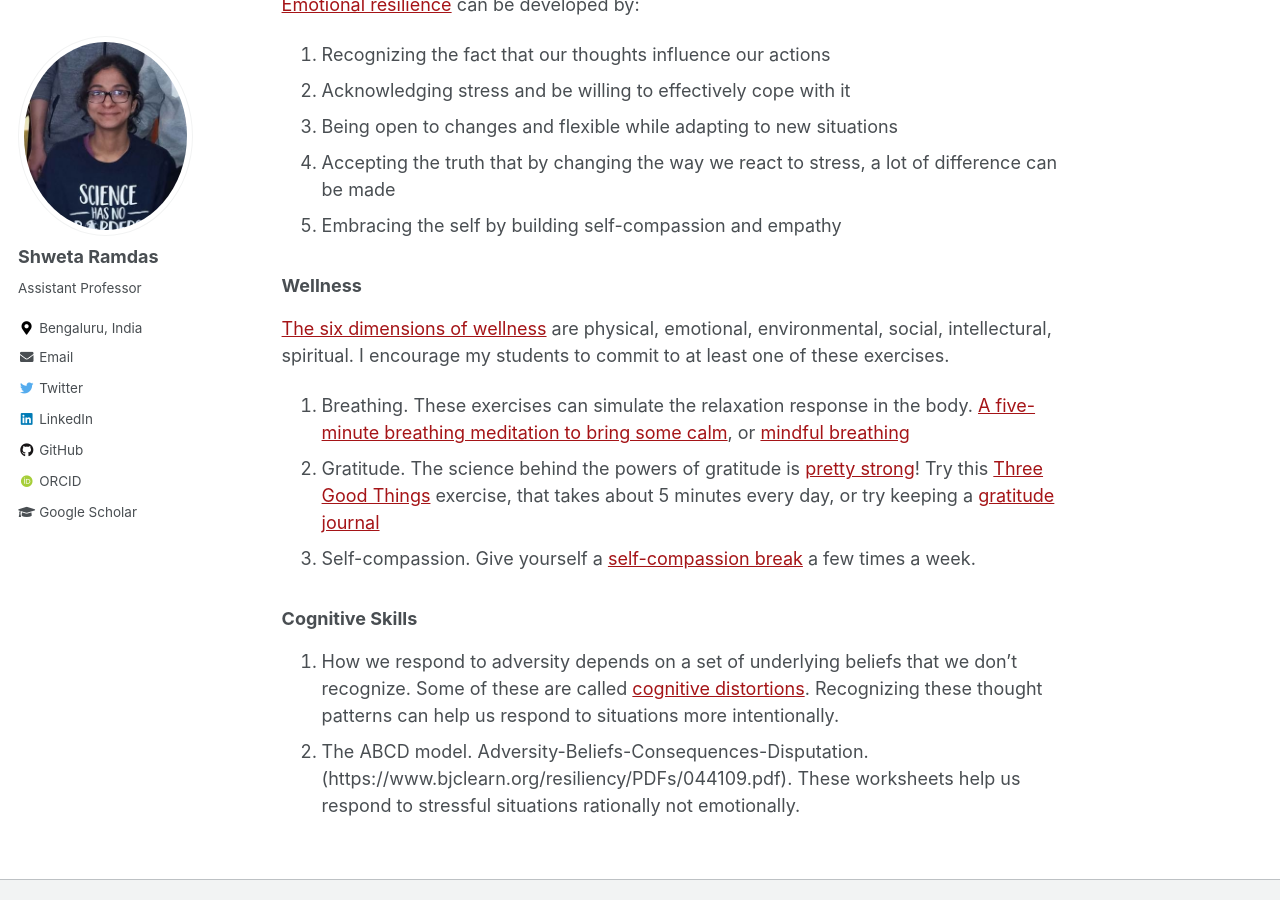
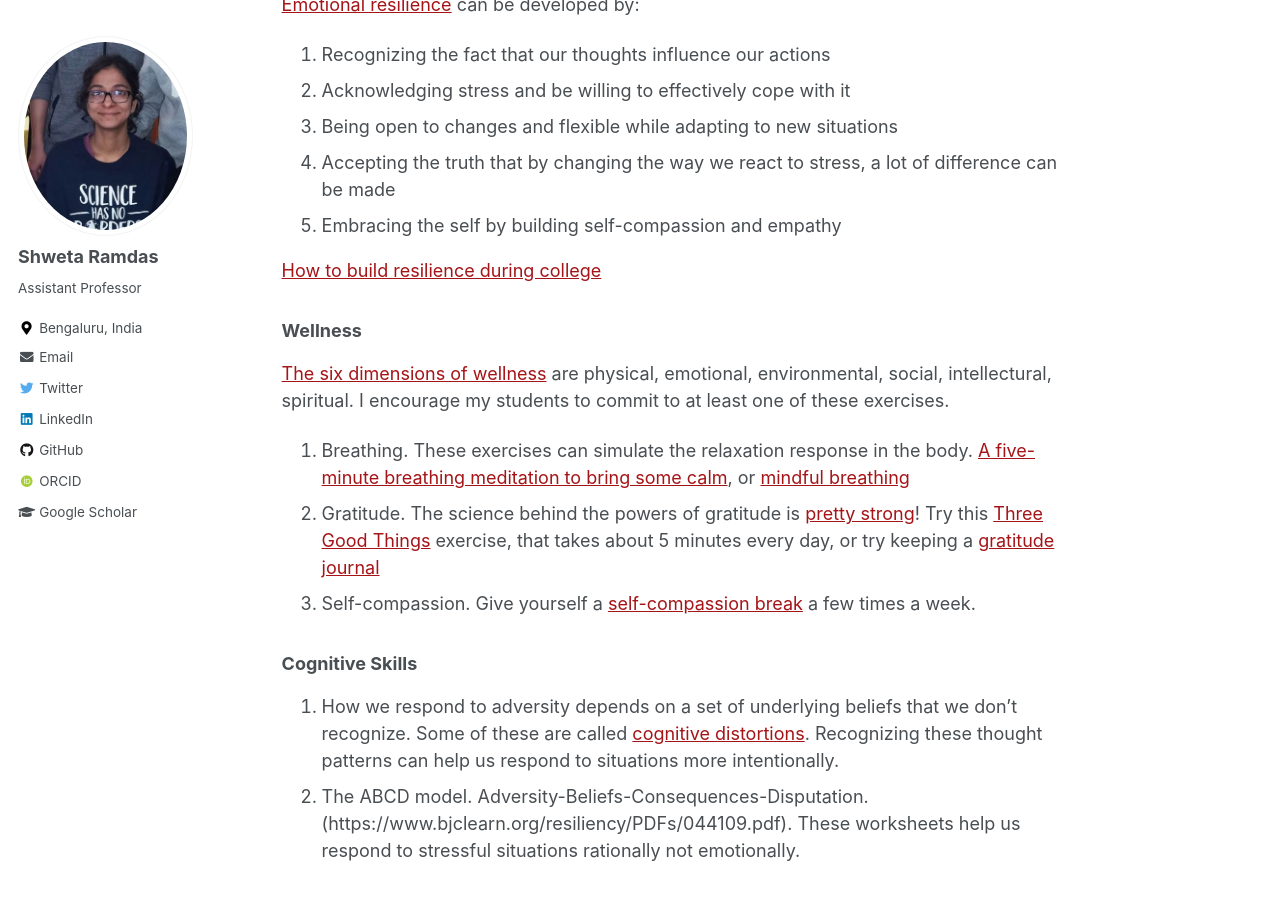
Before and after one commit to shwetaramdas/shwetaramdas.github.io, a Jekyll site: the page built from _pages/resilience.md, in a window 1280 px wide and 900 px high, scrolled down 330 px. Built offline with Jekyll 4.4.1, drawn with Linux system fonts in a browser that asks for light colours; some web fonts are replaced.

Commit message:
Update resilience.md

```diff
--- a/_pages/resilience.md
+++ b/_pages/resilience.md
@@ -15,6 +15,9 @@ I conduct "Resilience Workshops" for undergraduate students at Azim Premji Unive
 4. Accepting the truth that by changing the way we react to stress, a lot of difference can be made
 5. Embracing the self by building self-compassion and empathy
 
+[How to build resilience during college](https://hbr.org/2020/05/how-to-build-resilience-during-college-when-it-matters-most)
+
+
 ### Wellness
 [The six dimensions of wellness](https://www.ymcasf.org/about/blog/six-dimensions-wellness) are physical, emotional, environmental, social, intellectural, spiritual. I encourage my students to commit to at least one of these exercises.
 1. Breathing. These exercises can simulate the relaxation response in the body. [A five-minute breathing meditation to bring some calm](https://www.youtube.com/watch?v=94Dh8TbctwY), or [mindful breathing](https://ggia.berkeley.edu/practice/mindful_breathing)
```
